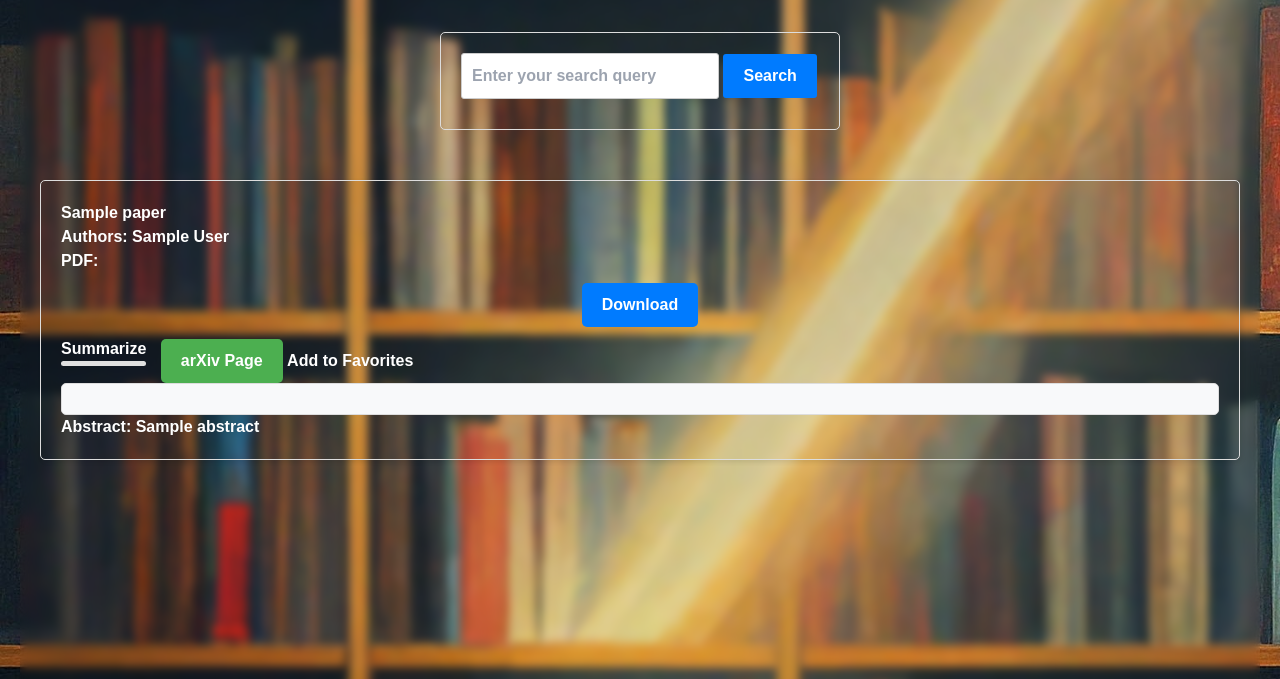
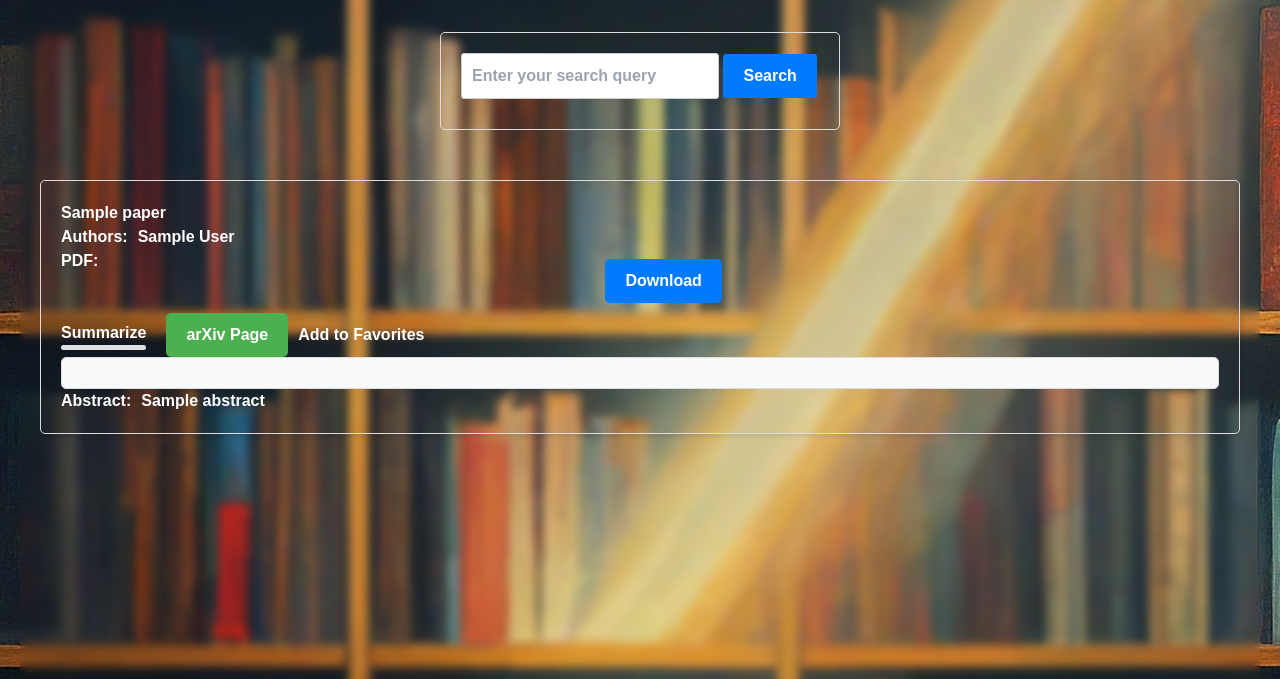
Before and after one commit to hemantsingh443/flasktest, a Flask app: template templates/combined.html in a window 1280 px wide. Shown: the part 152-831 px from the top of the page. Run offline with Flask 3, Linux system fonts and the light colour scheme; the template is opened without the code that fills it: most values are stand-ins (such as "Sample title", 1, 10 or a date in 2020); style sheets or scripts are compiled from the project's sources.

Commit message:
Update styles.css

```diff
--- a/static/styles.css
+++ b/static/styles.css
@@ -239,3 +239,7 @@
   font-weight: bold;
   color: black;
 }
+.search-result p {
+  display: flex;  /* Use flexbox for horizontal layout */
+  gap: 10px;      /* Add spacing between buttons */
+}
```
